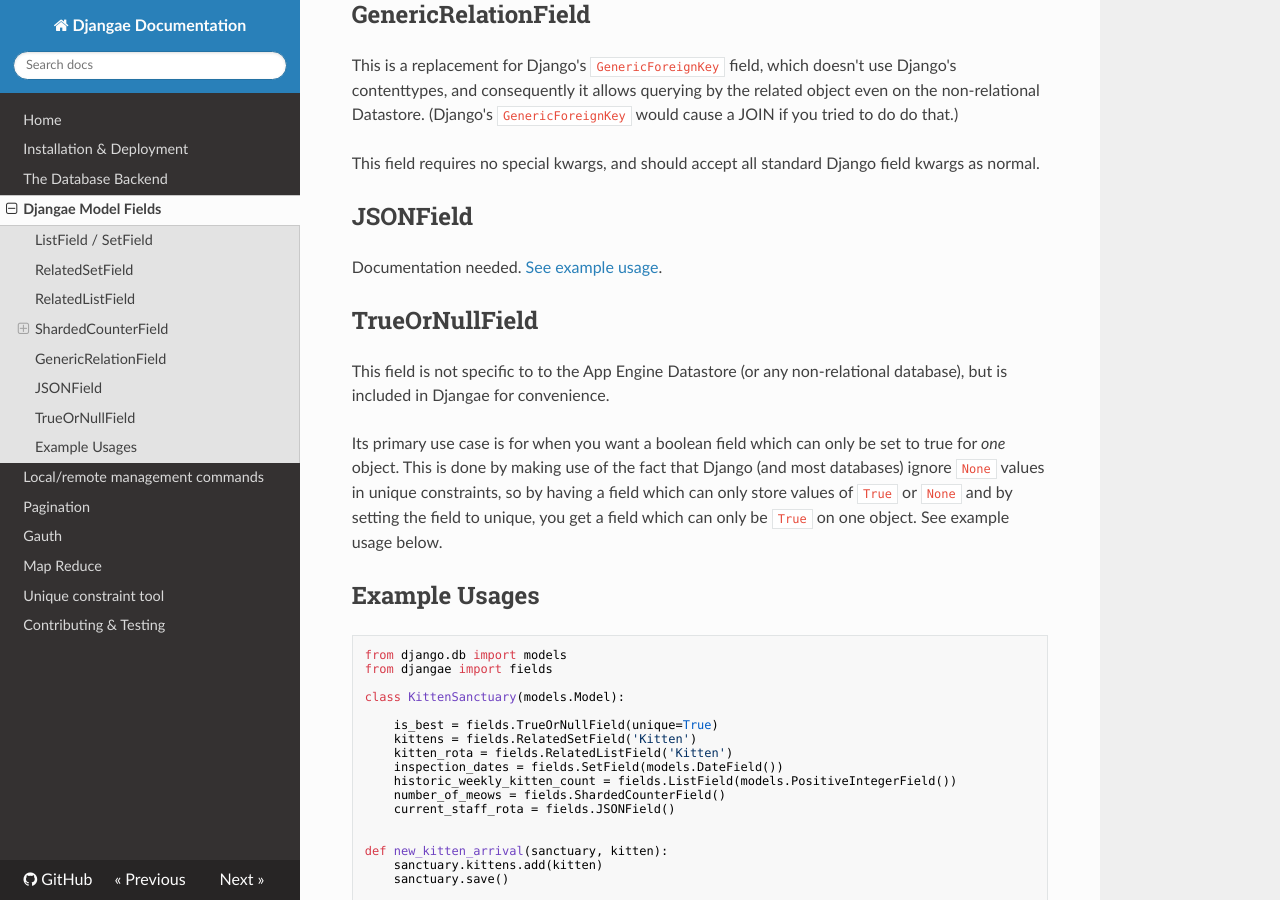
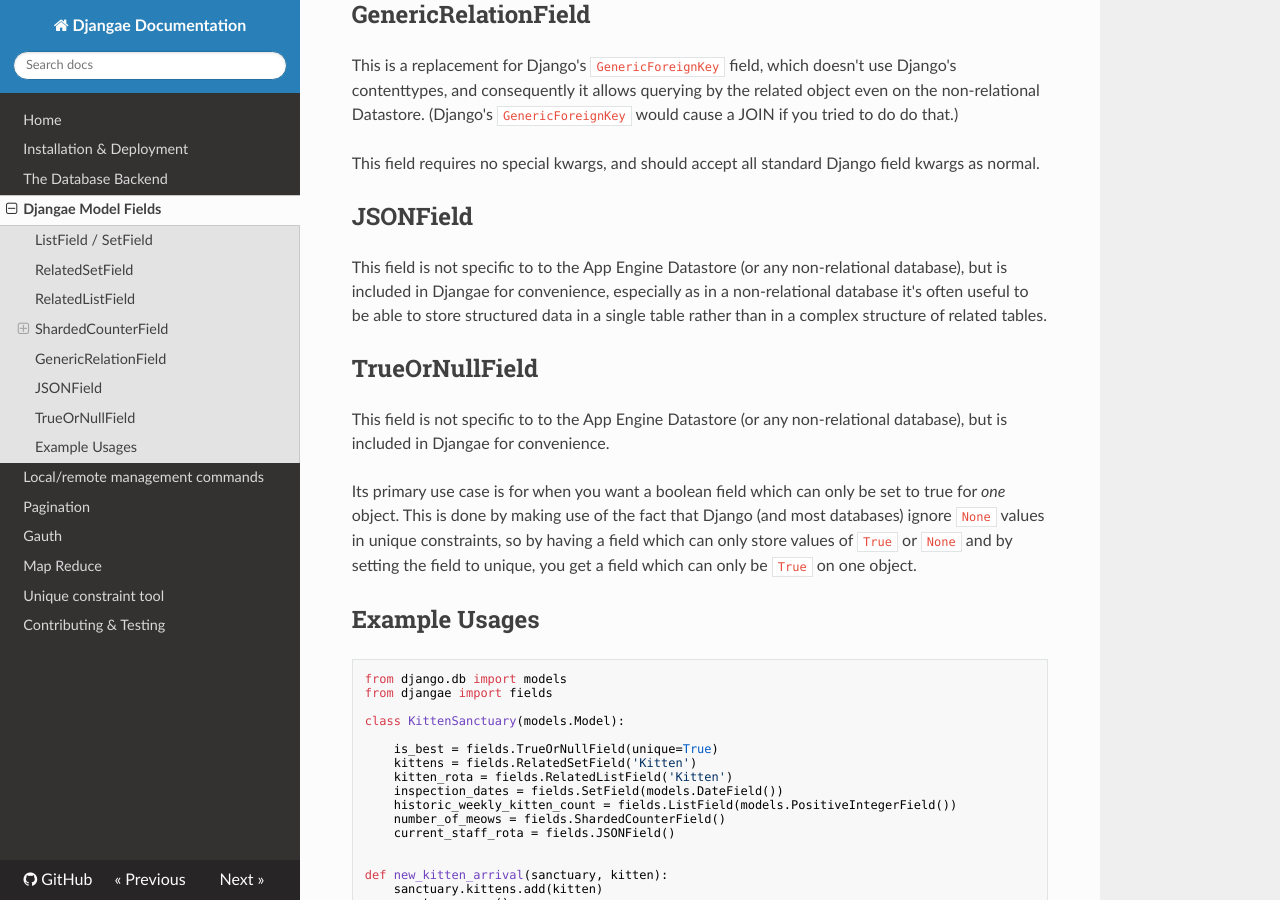
Before and after one commit to wittfabian/djangae, an MkDocs documentation site: the page built from docs/fields.md, in a window 1280 px wide and 900 px high, scrolled down 3216 px. Built offline with MkDocs 1.6.1, drawn with Linux system fonts in a browser that asks for light colours; nearby versions of some CDN libraries; old or Windows-style settings are respelled for this version of MkDocs.

Commit message:
Adding basic documentation for `JSONField`.

```diff
--- a/docs/fields.md
+++ b/docs/fields.md
@@ -99,13 +99,14 @@
 
 ## JSONField
 
-Documentation needed. [See example usage](fields.md#example-usages).
+This field is not specific to to the App Engine Datastore (or any non-relational database), but is included in Djangae for convenience, especially as in a non-relational database it's often useful to be able to store structured data in a single table rather than in a complex structure of related tables.
+
 
 ## TrueOrNullField
 
 This field is not specific to to the App Engine Datastore (or any non-relational database), but is included in Djangae for convenience.
 
-Its primary use case is for when you want a boolean field which can only be set to true for *one* object.  This is done by making use of the fact that Django (and most databases) ignore `None` values in unique constraints, so by having a field which can only store values of `True` or `None` and by setting the field to unique, you get a field which can only be `True` on one object.  See example usage below.
+Its primary use case is for when you want a boolean field which can only be set to true for *one* object.  This is done by making use of the fact that Django (and most databases) ignore `None` values in unique constraints, so by having a field which can only store values of `True` or `None` and by setting the field to unique, you get a field which can only be `True` on one object.
 
 
 ## Example Usages
```
